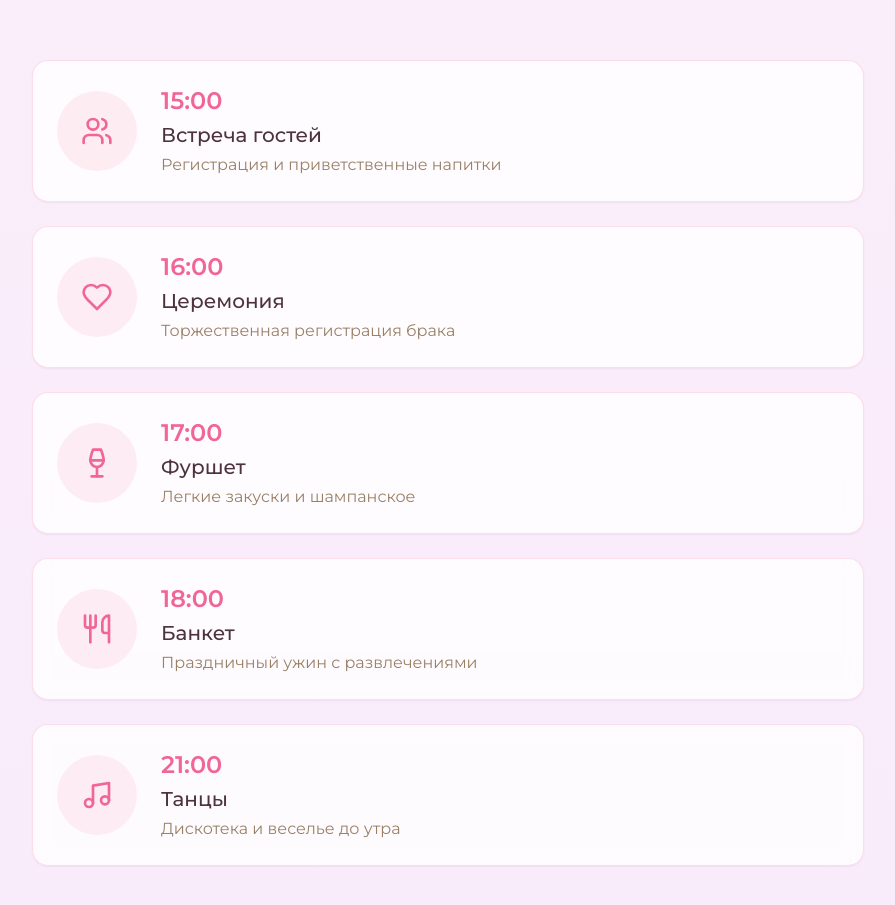
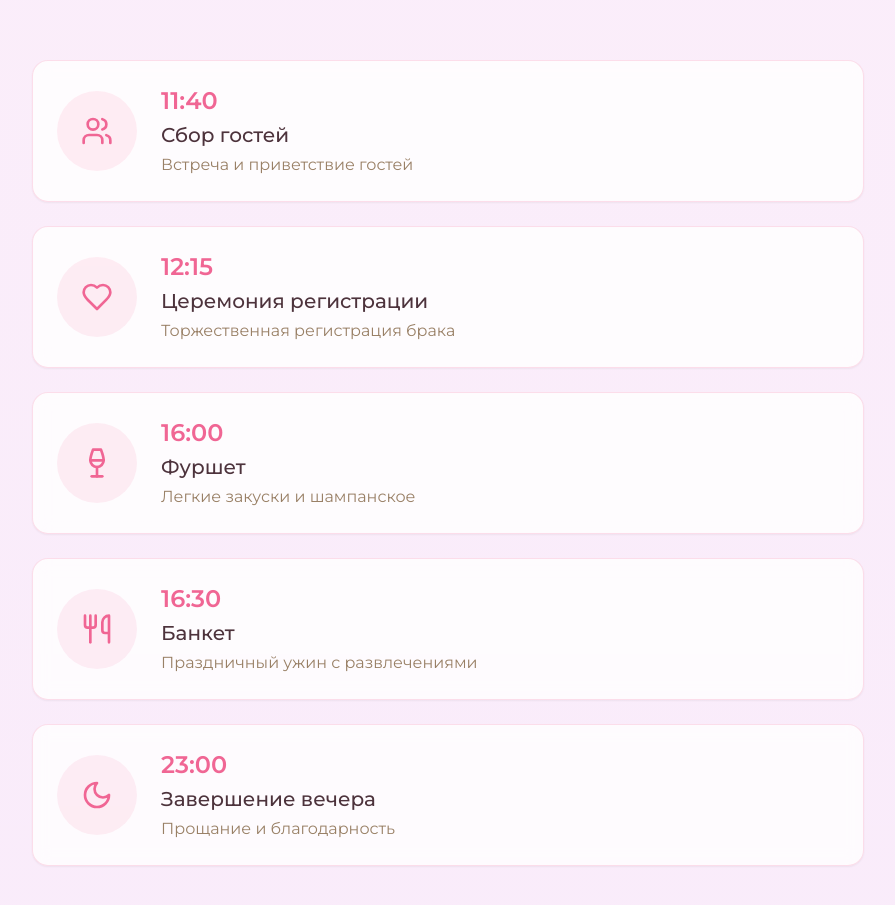
Before and after one commit to pr-poehali-dev/invite-site-project, a React (Vite) app: page / in a window 1280 px wide. Shown: the part 1700-2605 px from the top of the page, without its empty margins (192-1087 px from the left). Built offline with nearby package versions, Linux system fonts and the light colour scheme.

Commit message:
feat: расписание свадебного события

```diff
--- a/src/pages/Index.tsx
+++ b/src/pages/Index.tsx
@@ -137,11 +137,11 @@ const Index = () => {
 
           <div className="space-y-6">
             {[
-              { time: '15:00', title: 'Встреча гостей', icon: 'Users', desc: 'Регистрация и приветственные напитки' },
-              { time: '16:00', title: 'Церемония', icon: 'Heart', desc: 'Торжественная регистрация брака' },
-              { time: '17:00', title: 'Фуршет', icon: 'Wine', desc: 'Легкие закуски и шампанское' },
-              { time: '18:00', title: 'Банкет', icon: 'Utensils', desc: 'Праздничный ужин с развлечениями' },
-              { time: '21:00', title: 'Танцы', icon: 'Music', desc: 'Дискотека и веселье до утра' },
+              { time: '11:40', title: 'Сбор гостей', icon: 'Users', desc: 'Встреча и приветствие гостей' },
+              { time: '12:15', title: 'Церемония регистрации', icon: 'Heart', desc: 'Торжественная регистрация брака' },
+              { time: '16:00', title: 'Фуршет', icon: 'Wine', desc: 'Легкие закуски и шампанское' },
+              { time: '16:30', title: 'Банкет', icon: 'Utensils', desc: 'Праздничный ужин с развлечениями' },
+              { time: '23:00', title: 'Завершение вечера', icon: 'Moon', desc: 'Прощание и благодарность' },
             ].map((item, index) => (
               <Card key={index} className="bg-white/80 backdrop-blur border-primary/20 hover:shadow-lg transition-shadow animate-fade-in">
                 <CardContent className="p-6 flex items-center gap-6">
```
